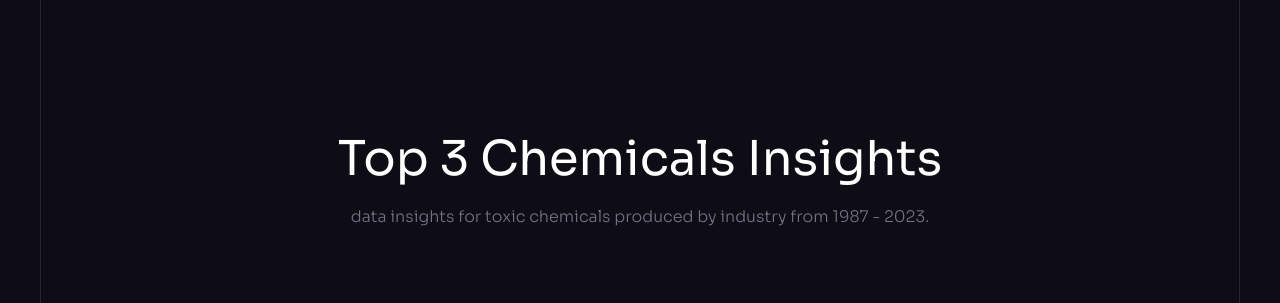
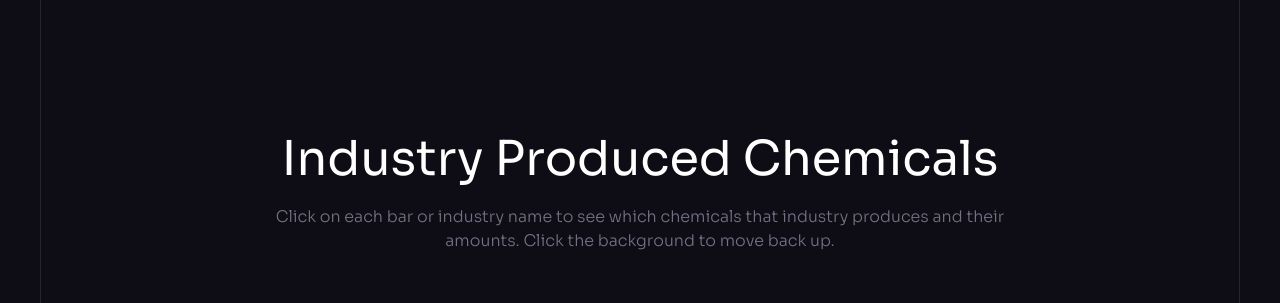
Before and after one commit to KikiSpace/csen396bfinal_sustainability, a React (Vite) app: page / in a window 1280 px wide. Shown: the part 2700-3003 px from the top of the page. Built offline with nearby package versions, Linux system fonts and the light colour scheme.

Commit message:
updated some titles

```diff
--- a/src/components/Insights.jsx
+++ b/src/components/Insights.jsx
@@ -3,7 +3,6 @@ import Heading from "./Heading"
 import chartholder from "../assets/Insights/service-1.png"
 import check from "../assets/Insights/check.svg"
 import { chartTitles, chartholderIcons } from "../constants"
-import Notebook from "./Hierarchical"
 import {
     PhotoChatMessage,
     Gradient,
@@ -18,8 +17,8 @@ const Insights = () => {
         <Section id="insights">
           <div className="container">
             <Heading
-              title="Top 3 Chemicals Insights"
-              text="data insights for toxic chemicals produced by industry from 1987 - 2023."
+              title="Industry Produced Chemicals"
+              text="Click on each bar or industry name to see which chemicals that industry produces and their amounts. Click the background to move back up."
             />
 
 <iframe width="100%" height="594" frameborder="1"
```
